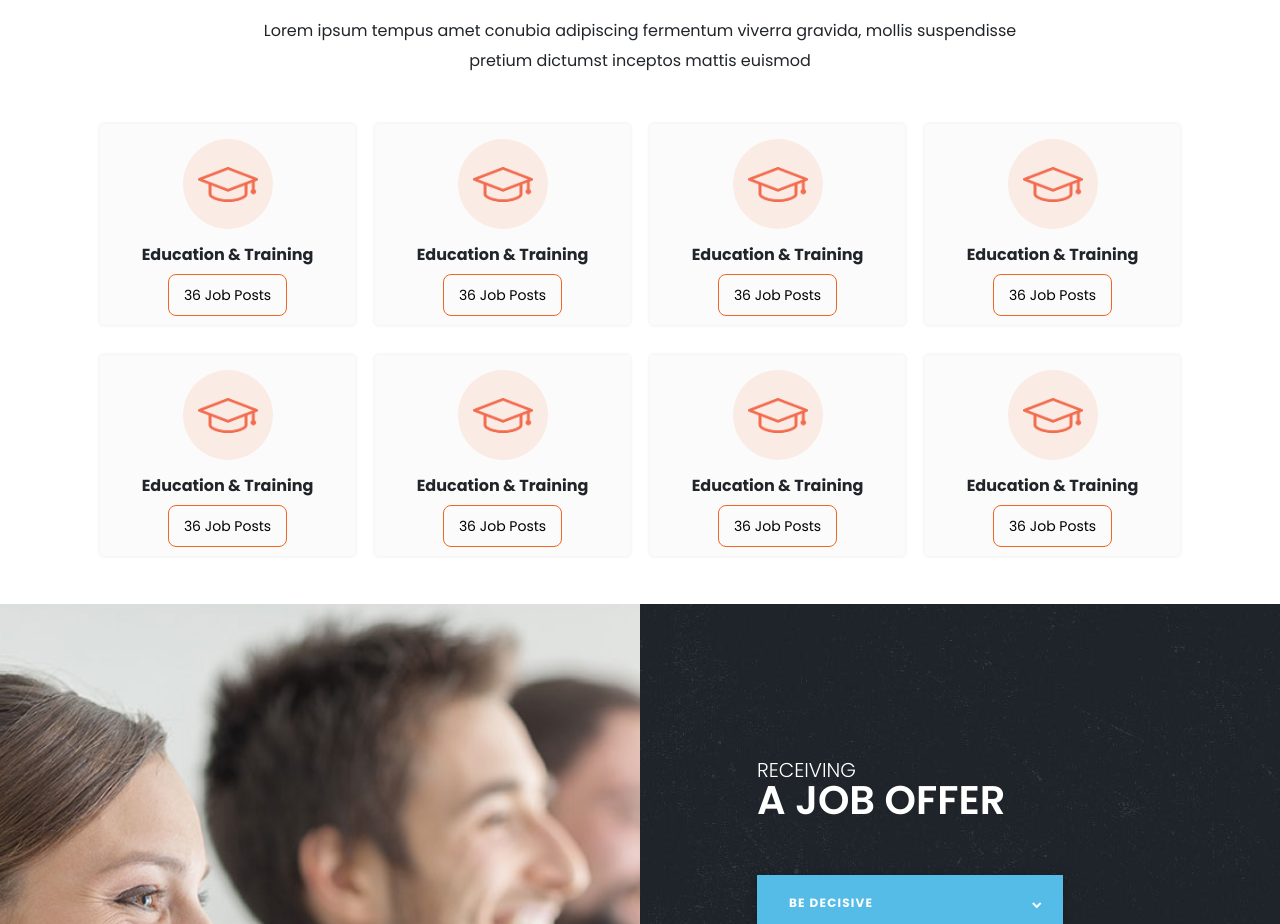
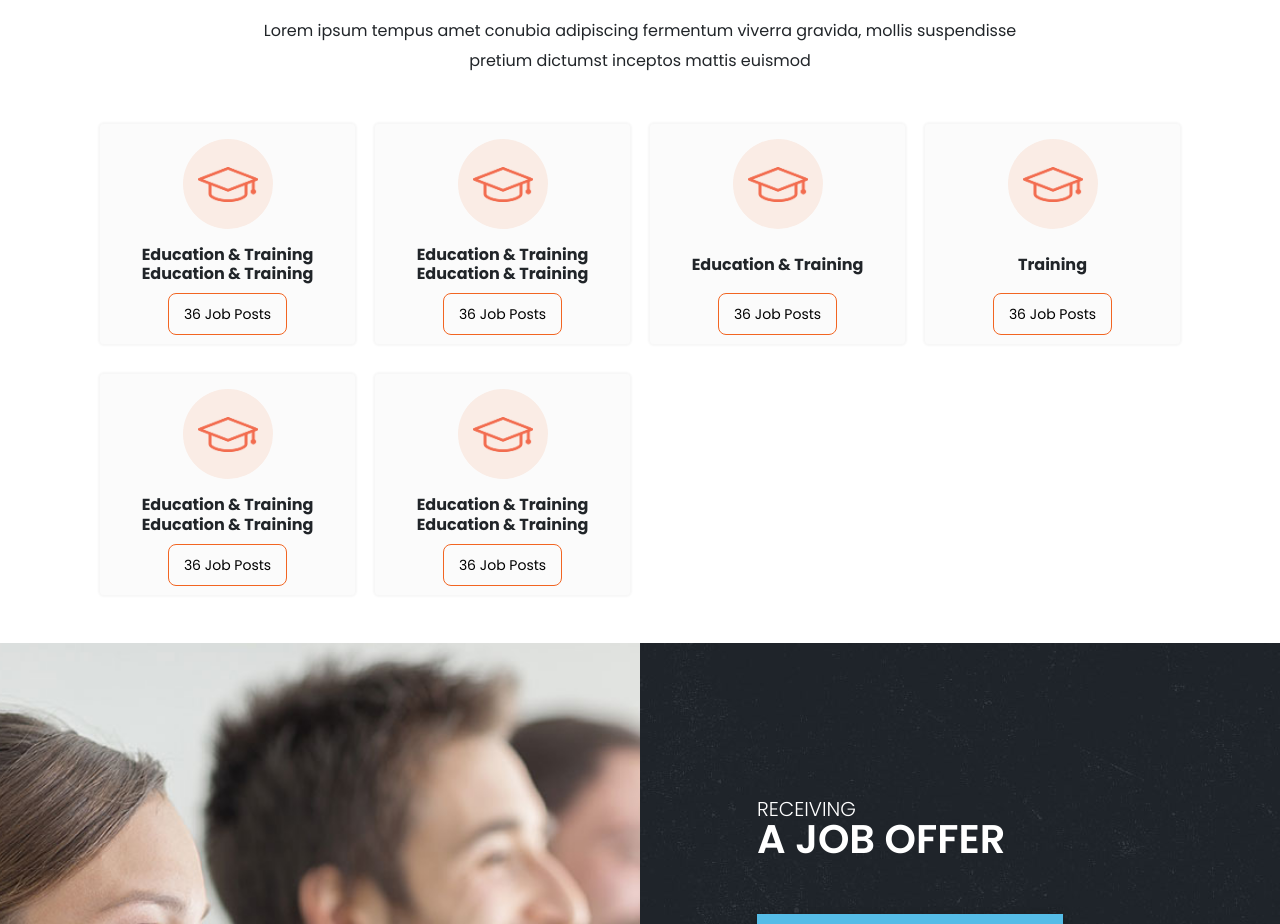
Before and after one commit to ravikiran8844/HR-recruiting-website, a plain HTML site: page index.html in a window 1280 px wide. Shown: the part 1540-2464 px from the top of the page. Drawn offline with Linux system fonts and the light colour scheme.

Commit message:
updated code

```diff
--- a/index.html
+++ b/index.html
@@ -737,6 +737,11 @@
 					<div class="col-12 home-custom-section1_grid-items">
 
 
+
+
+
+
+
 						<div class="card home-custom-section1_grid-item">
 							<div class="card-body">
 
@@ -746,12 +751,43 @@
 
 
 								<div class="text-center">
-									<div class="my-3 h6 fw-700 ">Education & Training
+									<div class="my-3 h6 fw-700 ">Education & Training Education & Training
 									</div>
-									<a href="" class="custom-outline-button">36 Job Posts</a>
+
+								</div>
+
+								<div class="text-center">
+									<div><a href="" class="custom-outline-button">36 Job Posts</a></div>
 								</div>
 
 							</div>
+
+
+						</div>
+
+
+
+
+						<div class="card home-custom-section1_grid-item">
+							<div class="card-body">
+
+								<div class="home-custom-section1_grid-item_logo-container">
+									<img height="60" width="60" class="img-fluid" src="/images/service-icone-1.png" alt="">
+								</div>
+
+
+								<div class="text-center">
+									<div class="my-3 h6 fw-700 ">Education & Training Education & Training
+									</div>
+
+								</div>
+
+								<div class="text-center">
+									<div><a href="" class="custom-outline-button">36 Job Posts</a></div>
+								</div>
+
+							</div>
+
 
 						</div>
 
@@ -768,12 +804,20 @@
 								<div class="text-center">
 									<div class="my-3 h6 fw-700 ">Education & Training
 									</div>
-									<a href="" class="custom-outline-button">36 Job Posts</a>
+
+								</div>
+
+								<div class="text-center">
+									<div><a href="" class="custom-outline-button">36 Job Posts</a></div>
 								</div>
 
 							</div>
 
+
 						</div>
+
+
+
 						<div class="card home-custom-section1_grid-item">
 							<div class="card-body">
 
@@ -783,14 +827,27 @@
 
 
 								<div class="text-center">
-									<div class="my-3 h6 fw-700 ">Education & Training
+									<div class="my-3 h6 fw-700 "> Training
 									</div>
-									<a href="" class="custom-outline-button">36 Job Posts</a>
+
+								</div>
+
+								<div class="text-center">
+									<div><a href="" class="custom-outline-button">36 Job Posts</a></div>
 								</div>
 
 							</div>
 
+
 						</div>
+
+
+
+
+
+
+
+
 						<div class="card home-custom-section1_grid-item">
 							<div class="card-body">
 
@@ -800,14 +857,23 @@
 
 
 								<div class="text-center">
-									<div class="my-3 h6 fw-700 ">Education & Training
+									<div class="my-3 h6 fw-700 ">Education & Training Education & Training
 									</div>
-									<a href="" class="custom-outline-button">36 Job Posts</a>
+
+								</div>
+
+								<div class="text-center">
+									<div><a href="" class="custom-outline-button">36 Job Posts</a></div>
 								</div>
 
 							</div>
 
+
 						</div>
+
+
+
+
 						<div class="card home-custom-section1_grid-item">
 							<div class="card-body">
 
@@ -817,63 +883,17 @@
 
 
 								<div class="text-center">
-									<div class="my-3 h6 fw-700 ">Education & Training
+									<div class="my-3 h6 fw-700 ">Education & Training Education & Training
 									</div>
-									<a href="" class="custom-outline-button">36 Job Posts</a>
+
+								</div>
+
+								<div class="text-center">
+									<div><a href="" class="custom-outline-button">36 Job Posts</a></div>
 								</div>
 
 							</div>
 
-						</div>
-						<div class="card home-custom-section1_grid-item">
-							<div class="card-body">
-
-								<div class="home-custom-section1_grid-item_logo-container">
-									<img height="60" width="60" class="img-fluid" src="/images/service-icone-1.png" alt="">
-								</div>
-
-
-								<div class="text-center">
-									<div class="my-3 h6 fw-700 ">Education & Training
-									</div>
-									<a href="" class="custom-outline-button">36 Job Posts</a>
-								</div>
-
-							</div>
-
-						</div>
-						<div class="card home-custom-section1_grid-item">
-							<div class="card-body">
-
-								<div class="home-custom-section1_grid-item_logo-container">
-									<img height="60" width="60" class="img-fluid" src="/images/service-icone-1.png" alt="">
-								</div>
-
-
-								<div class="text-center">
-									<div class="my-3 h6 fw-700 ">Education & Training
-									</div>
-									<a href="" class="custom-outline-button">36 Job Posts</a>
-								</div>
-
-							</div>
-
-						</div>
-						<div class="card home-custom-section1_grid-item">
-							<div class="card-body">
-
-								<div class="home-custom-section1_grid-item_logo-container">
-									<img height="60" width="60" class="img-fluid" src="/images/service-icone-1.png" alt="">
-								</div>
-
-
-								<div class="text-center">
-									<div class="my-3 h6 fw-700 ">Education & Training
-									</div>
-									<a href="" class="custom-outline-button">36 Job Posts</a>
-								</div>
-
-							</div>
 
 						</div>
 
```
Also changed, not shown: css/custom-styles.css (line endings or trailing spaces), css/main.css.
